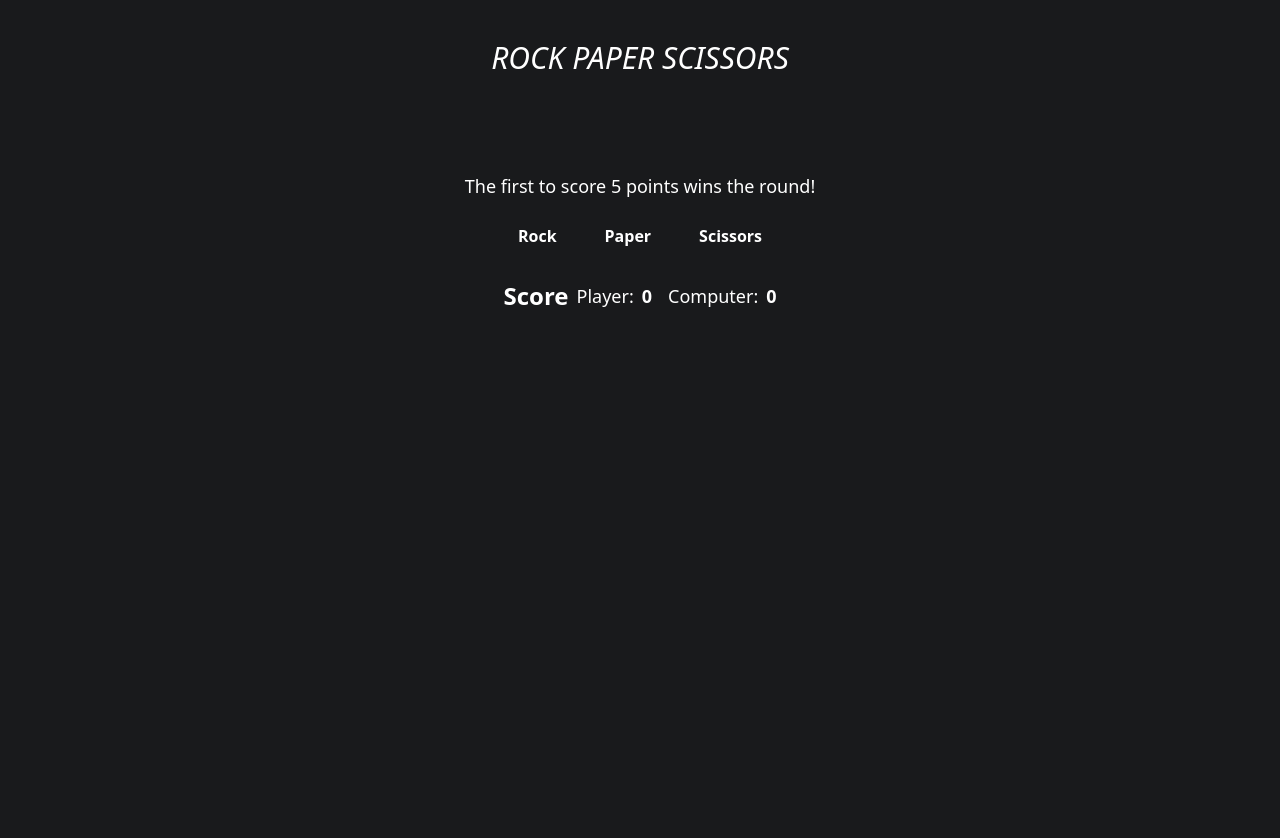
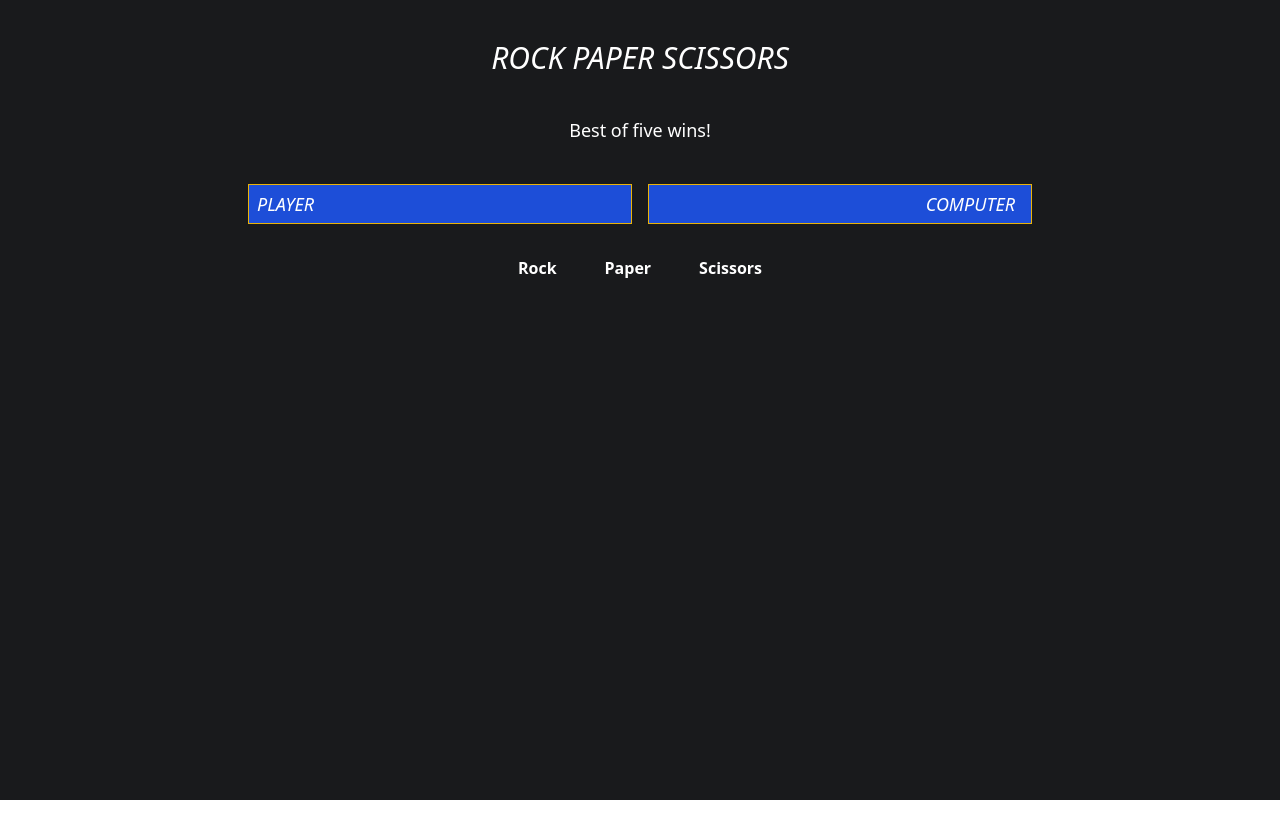
Before and after one commit to vlas-dev/RPS-app, a React (Create React App) app: page / in a window 1280 px wide. Shown: the top 838 px of the page. After the commit the page ends 800 px from the top, so only its background shows below. Built offline with nearby package versions, Linux system fonts and the light colour scheme.

Commit message:
life bars implementation

```diff
--- a/src/components/Game.jsx
+++ b/src/components/Game.jsx
@@ -1,8 +1,8 @@
 import React, { useState } from 'react';
 
-const App = () => {
-  const [playerScore, setPlayerScore] = useState(0);
-  const [computerScore, setComputerScore] = useState(0);
+const Game = () => {
+  const [playerLife, setPlayerLife] = useState(100);
+  const [computerLife, setComputerLife] = useState(100);
   const [roundWinner, setRoundWinner] = useState('');
   const [playerSelection, setPlayerSelection] = useState('');
   const [computerSelection, setComputerSelection] = useState('');
@@ -17,21 +17,21 @@ const App = () => {
       (playerSelection === 'SCISSORS' && computerSelection === 'PAPER') ||
       (playerSelection === 'PAPER' && computerSelection === 'ROCK')
     ) {
-      setPlayerScore(prevScore => {
-        const newScore = prevScore + 1;
-        if (newScore === 5) {
+      setComputerLife(prevLife => {
+        const newLife = prevLife - 20;
+        if (newLife <= 0) {
           setIsModalOpen(true);
         }
-        return newScore;
+        return newLife;
       });
       winner = 'player';
     } else {
-      setComputerScore(prevScore => {
-        const newScore = prevScore + 1;
-        if (newScore === 5) {
+      setPlayerLife(prevLife => {
+        const newLife = prevLife - 20;
+        if (newLife <= 0) {
           setIsModalOpen(true);
         }
-        return newScore;
+        return newLife;
       });
       winner = 'computer';
     }
@@ -53,8 +53,8 @@ const App = () => {
   };
 
   const restartGame = () => {
-    setPlayerScore(0);
-    setComputerScore(0);
+    setPlayerLife(100);
+    setComputerLife(100);
     setRoundWinner('');
     setPlayerSelection('');
     setComputerSelection('');
@@ -64,23 +64,52 @@ const App = () => {
   const updateScoreMessage = (winner, playerSelection, computerSelection) => {
     let message = '';
     if (winner === 'player') {
-      message = `${(playerSelection)} beats ${computerSelection}`;
+      message = `${playerSelection} BEATS ${computerSelection}!`;
     } else if (winner === 'computer') {
-      message = `${(playerSelection)} is beaten by ${computerSelection}`;
+      message = `${playerSelection} IS BEATEN BY ${computerSelection}!`;
     } else {
-      message = `${(playerSelection)} ties with ${computerSelection}`;
+      message = 'TIE!';
     }
     return message;
   };
 
+  return (
+    <div>
 
-  return (
-    <div className="min-h-screen">
-      <div className="flex justify-center py-8">
+      <h3 className="flex justify-center text-lg py-10">
+      Best of five wins!
+      </h3>
+
+      <div className="mb-6">
+        <div className="flex justify-center">
+          <div className="flex items-center">
+            <div className="bg-red-600 h-10 w-96 border border-yellow-500 relative">
+              <p className="text-lg mr-2 italic absolute left-2 top-1/2 transform -translate-y-1/2">
+                PLAYER
+              </p>
+              <div className="bg-blue-700 h-full" style={{ width: `${playerLife}%` }}></div>
             </div>
-      <div className="mx-auto mt-8 max-w-3xl">
+          </div>
+          <div className="flex items-center ml-4">
+            <div className="bg-blue-700 h-10 w-96 border border-yellow-500 relative">
+              <p className="text-lg mr-2 italic absolute right-2 top-1/2 transform -translate-y-1/2">
+                COMPUTER
+              </p>
+              <div
+                className="bg-red-600 h-full"
+                style={{ width: `${100 - computerLife}%` }}
+              ></div>
+            </div>
+          </div>
+        </div>
+
+
+
+
+
+      </div>
+
       <div className="mb-6">
-          <h3 className="flex justify-center text-lg">The first to score 5 points wins the round!</h3>
         <div className="flex justify-center mt-4">
           <button
             className="mx-2 font-bold py-2 px-4 rounded"
@@ -103,40 +132,24 @@ const App = () => {
         </div>
       </div>
 
-        <div className="mb-6">
-          <div className="flex justify-center">
-          <h2 className="text-2xl font-bold mr-2">Score</h2>
-
-            <div className="flex items-center">
-              <p className="text-lg mr-2">Player:</p>
-              <p className="text-lg font-bold">{playerScore}</p>
-            </div>
-            <div className="flex items-center ml-4">
-              <p className="text-lg mr-2">Computer:</p>
-              <p className="text-lg font-bold">{computerScore}</p>
-            </div>
-          </div>
-        </div>
       {roundWinner && (
         <div className="flex justify-center mb-6">
-            <p className="text-lg">{updateScoreMessage(roundWinner, playerSelection, computerSelection)}</p>
+          <p className="text-lg">
+            {updateScoreMessage(roundWinner, playerSelection, computerSelection)}
+          </p>
         </div>
       )}
-      </div>
+
       {isModalOpen && (
         <div className="fixed top-0 left-0 w-screen h-screen flex items-center justify-center">
           <div className="bg-red-500 rounded-lg p-8">
-            <h2 className="text-2xl font-bold mb-4">Game Over</h2>
             <p className="text-lg">
-              {playerScore > computerScore
-                ? 'Congratulations! You won the game!'
-                : 'Better luck next time! The computer won the game.'}
+              {playerLife > computerLife
+                ? 'Player wins!'
+                : 'Computer wins.'}
             </p>
-            <button
-              className="mt-4 font-bold py-2 px-4 rounded"
-              onClick={restartGame}
-            >
-              Restart Game
+            <button className="mt-4 font-bold py-2 px-4 rounded" onClick={restartGame}>
+              Play Again
             </button>
           </div>
         </div>
@@ -145,4 +158,4 @@ const App = () => {
   );
 };
 
-export default App;
+export default Game;
```
Also changed, not shown: src/App.js (+2 -5 lines), src/assets/IdleComputer.png (deleted), src/assets/IdlePlayer.png (deleted), src/index.css (line endings or trailing spaces). Lines whose indentation alone changed are shown as unchanged.
